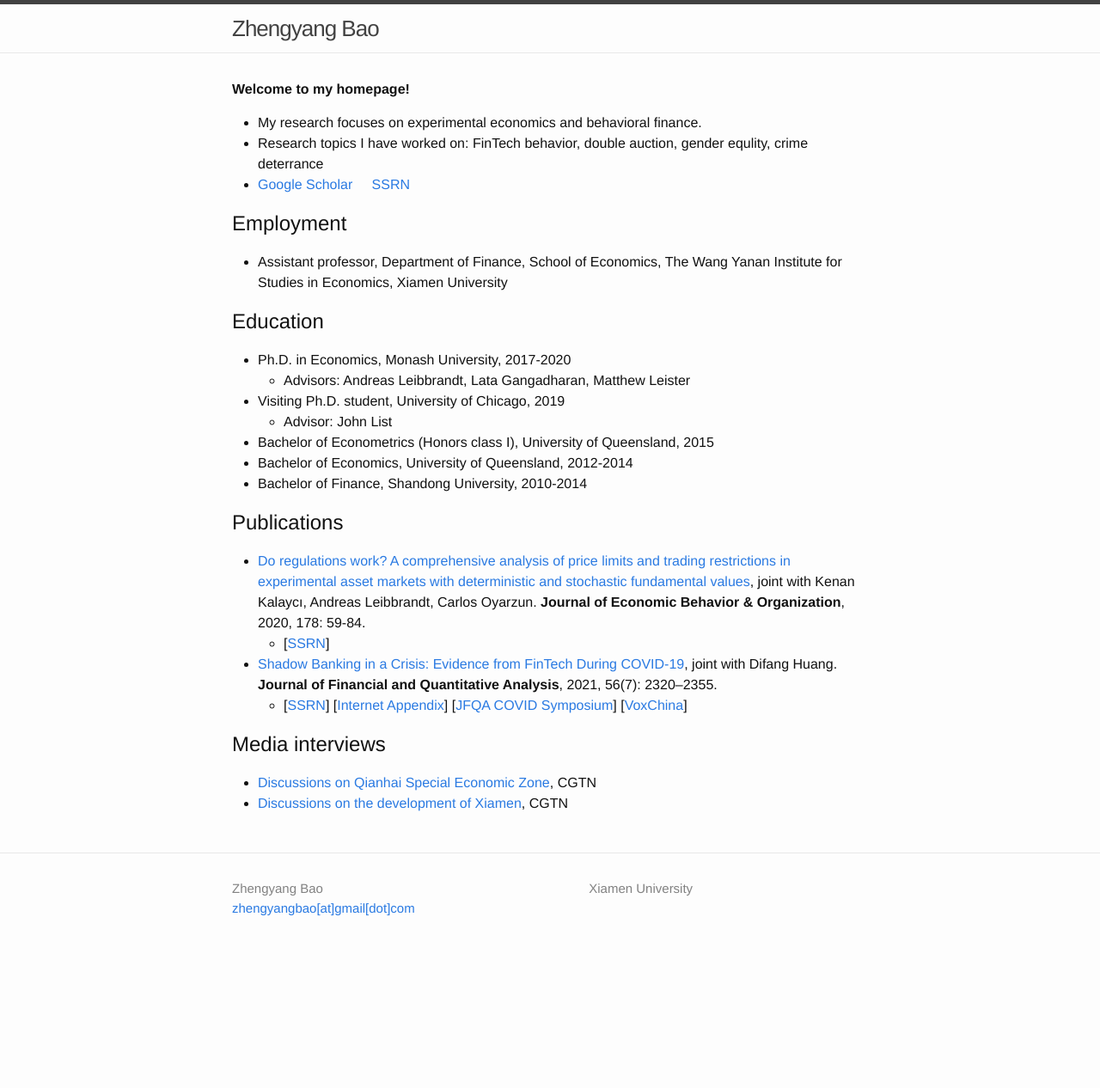
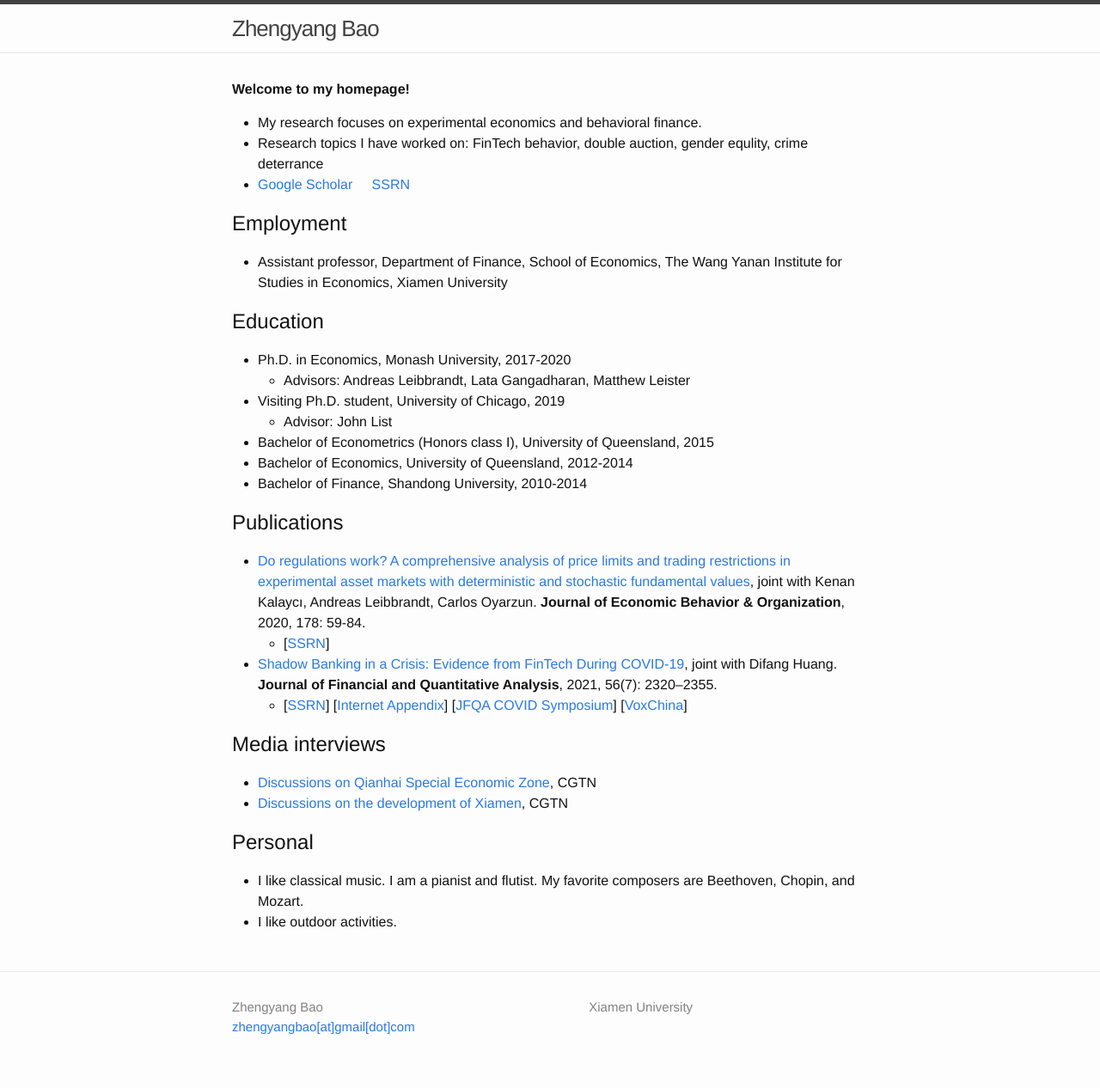
Before and after one commit to zhengyang-bao/zhengyang-bao.github.io, a Jekyll site: the page built from index.md, in a window 1280 px wide. Shown: the whole page at 86% size. Built offline with Jekyll 4.4.1, drawn with Linux system fonts in a browser that asks for light colours; before the commit the page ends 1128 px from its top, so only the background shows below that.

Commit message:
Update index.md

```diff
--- a/index.md
+++ b/index.md
@@ -33,3 +33,7 @@ layout: default
 ## Media interviews
 - [Discussions on Qianhai Special Economic Zone](https://news.cgtn.com/news/2021-09-20/Expert-Shenzhen-s-Qianghai-offers-opportunities-for-HK-13Iyp1gpoGs/index.html), CGTN
 - [Discussions on the development of Xiamen](https://m.weibo.cn/status/4716940611813977?wm=3333_2001&from=10BC293010&sourcetype=weixin), CGTN
+
+## Personal
+- I like classical music. I am a pianist and flutist. My favorite composers are Beethoven, Chopin, and Mozart.
+- I like outdoor activities.
```
